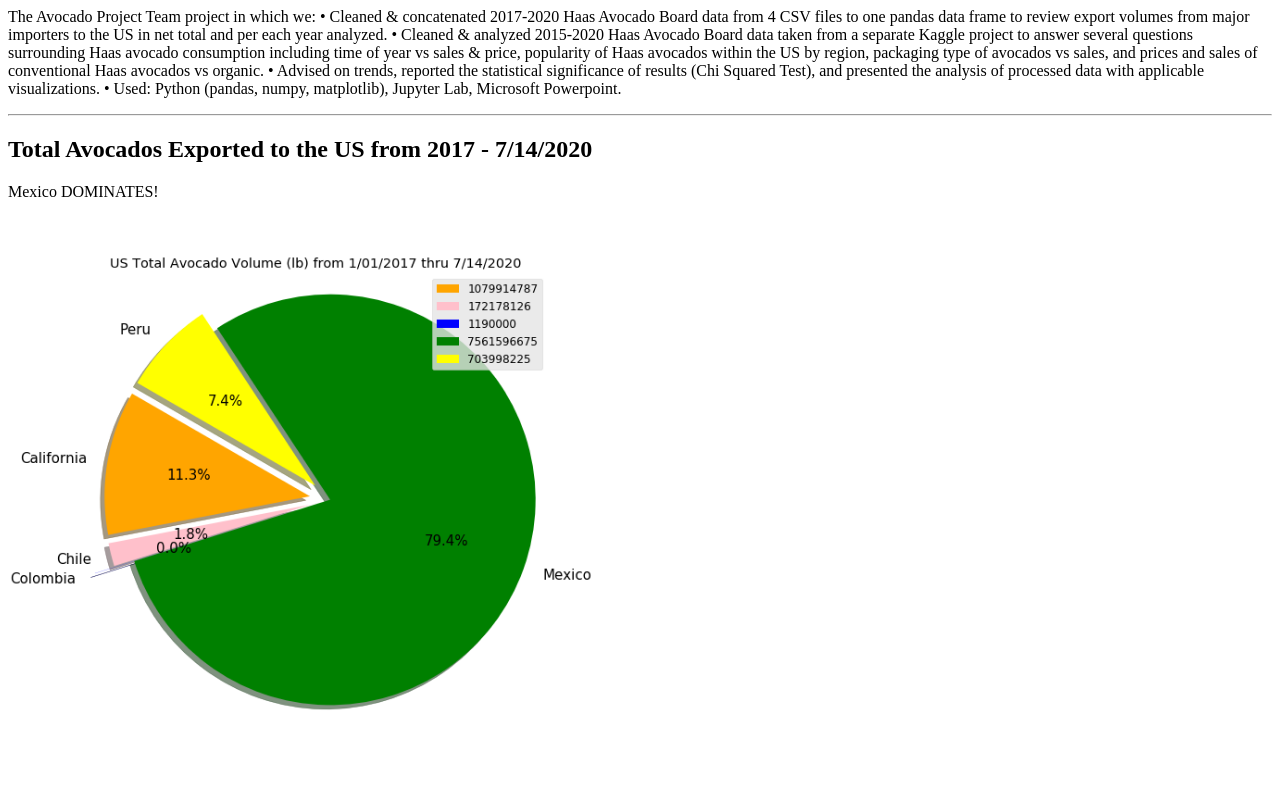
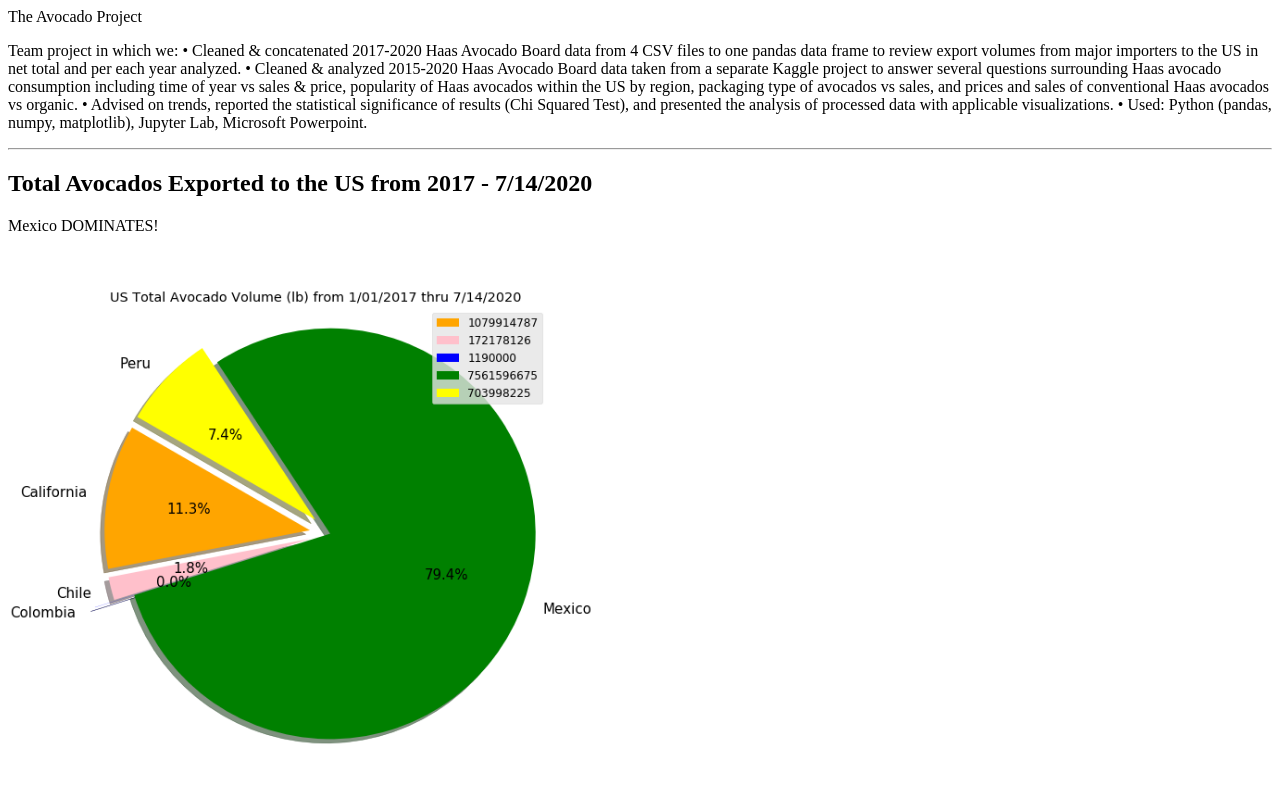
Before and after one commit to SofiaAS1/The-Avocado-Project, a plain HTML site: page index.html in a window 1280 px wide. Shown: the top 800 px of the page. Drawn offline with Linux system fonts and the light colour scheme.

Commit message:
Update index.html

```diff
--- a/index.html
+++ b/index.html
@@ -5,8 +5,8 @@
   <title>HAAS AVOCADOS & YOU!</title>
   </head>
 <body>
-<p> The Avocado Project
-
+  <h> The Avocado Project </h>
+<p>
 Team project in which we:
 • Cleaned & concatenated 2017-2020 Haas Avocado Board data from 4 CSV files to one pandas data frame to review export volumes from major importers to the US in net total and per each year analyzed.
 • Cleaned & analyzed 2015-2020 Haas Avocado Board data taken from a separate Kaggle project to answer several questions surrounding Haas avocado consumption including time of year vs sales & price, popularity of Haas avocados within the US by region, packaging type of avocados vs sales, and prices and sales of conventional Haas avocados vs organic.
```
